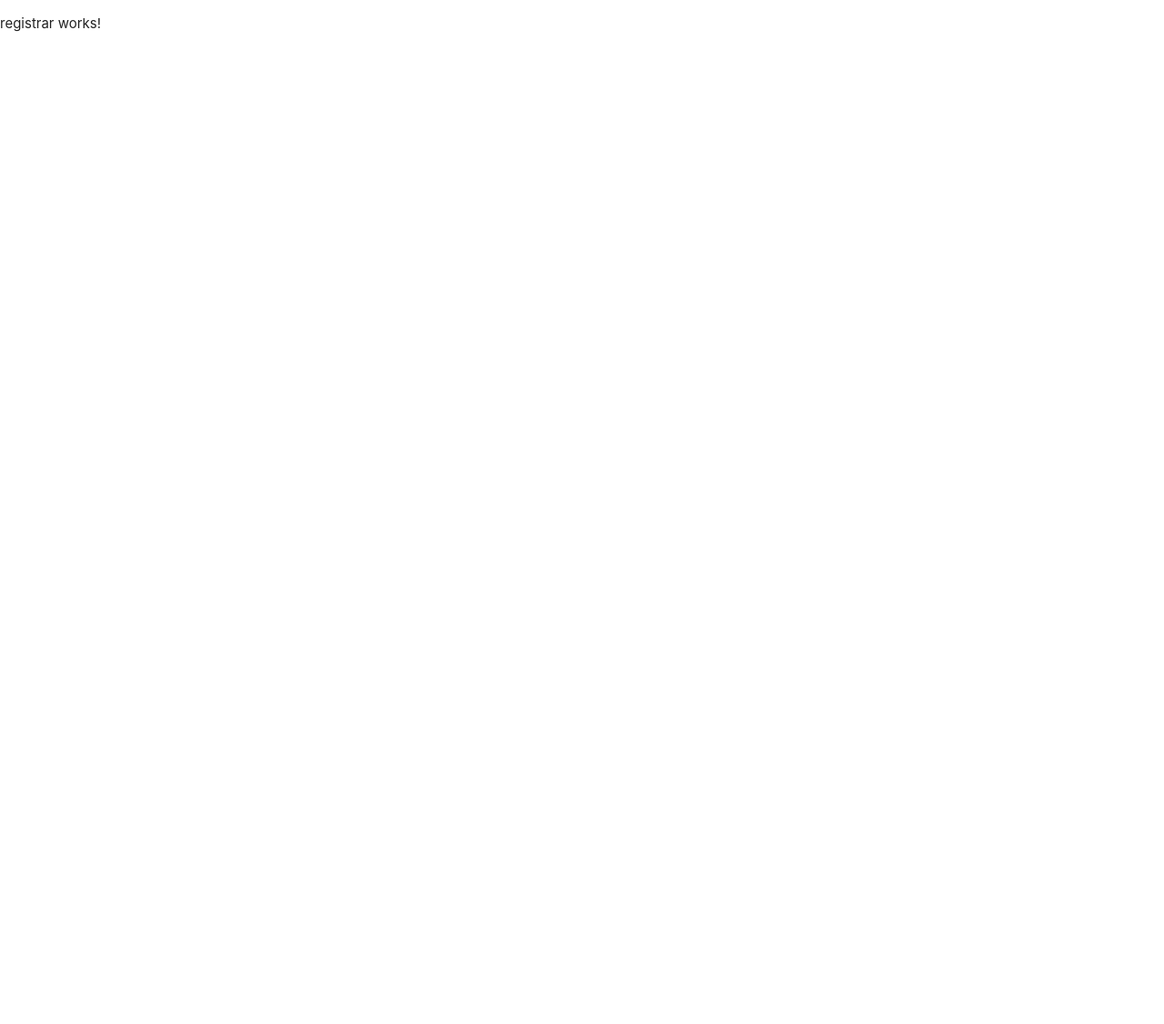
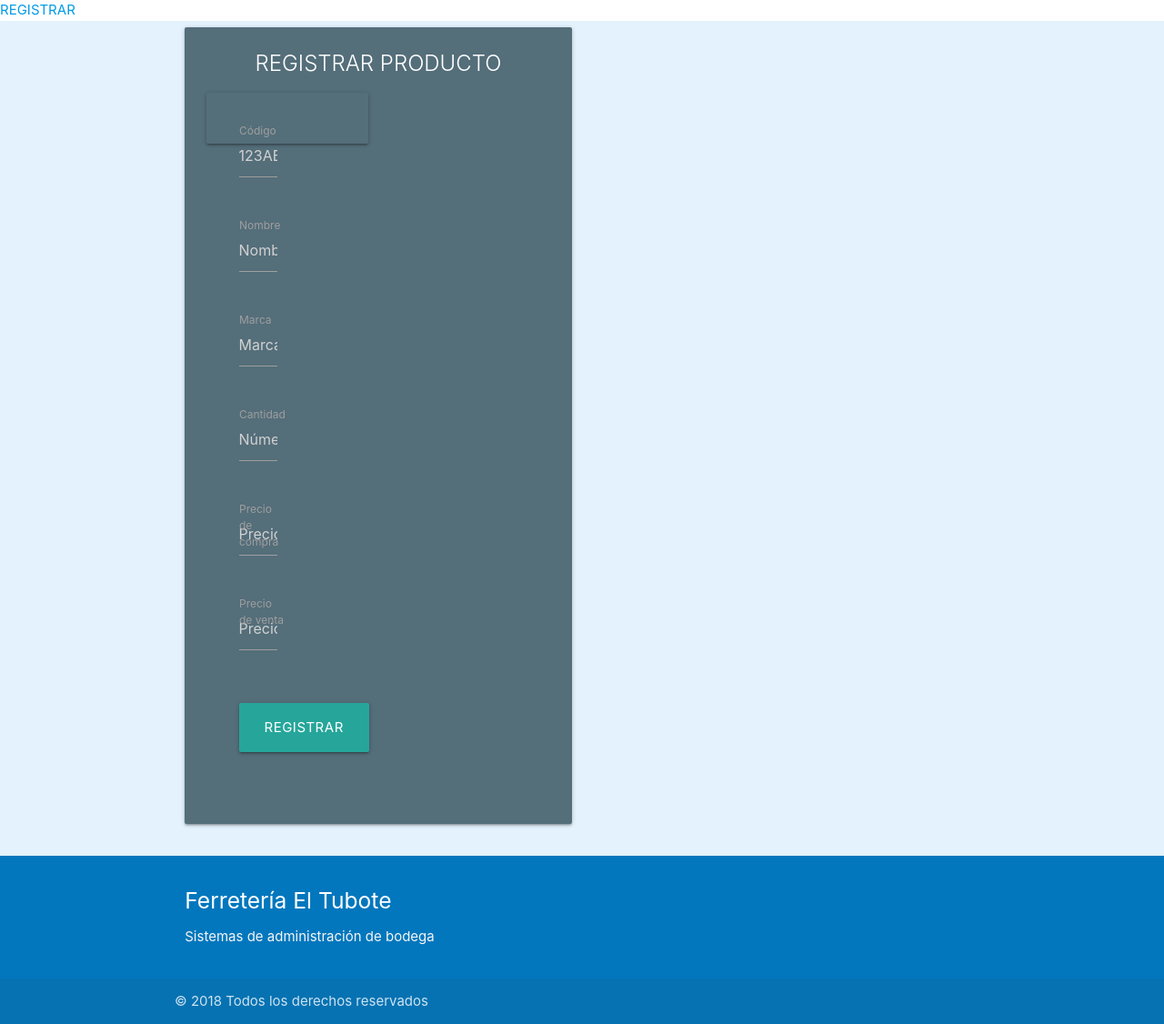
Before and after one commit to victoralonsopacha/dise-o_final, an Angular app in the folder ferreteria1/: page /registrar in a window 1280 px wide. Shown: the whole page at 91% size. Before the commit the page ends 800 px from the top, so only its background shows below. Built offline with nearby package versions, Linux system fonts and the light colour scheme.

Commit message:
cabios en el componente de registrar

```diff
--- a/ferreteria1/src/app/app.component.html
+++ b/ferreteria1/src/app/app.component.html
@@ -1 +1,2 @@
+<a routerLink="registrar">REGISTRAR</a>
 <router-outlet></router-outlet>
--- a/ferreteria1/src/app/components/registrar/registrar.component.css
+++ b/ferreteria1/src/app/components/registrar/registrar.component.css
@@ -0,0 +1,7 @@
+body{
+    background-color: #e3f2fd;
+}
+
+.page-footer{
+    background-color: #0277bd;
+}
--- a/ferreteria1/src/app/components/registrar/registrar.component.html
+++ b/ferreteria1/src/app/components/registrar/registrar.component.html
@@ -1,3 +1,90 @@
-<p>
-  registrar works!
-</p>
+<body>
+
+  <div class="container">
+<div class="row">
+    <div class="col s12 m6">
+      <div class="card blue-grey darken-1">
+        <div class="card-content white-text">
+          <span class="card-title" style="text-align:center">REGISTRAR PRODUCTO</span>
+
+
+          <div class="row">
+              <div class="col s12 m6">
+                <div class="card blue-grey darken-1">
+                  <div class="card-content white-text">
+                    <span class="card-title" ></span>
+                    <form class="col s12">
+                        <div class="row">
+
+                          <div class="input-field col s6">
+                            <input placeholder="123ABC" id="first_name" type="text" class="validate">
+                            <label for="first_name">Código</label>
+                          </div>
+                        </div>
+                        <div class="row">
+                          <div class="input-field col s6">
+                            <input placeholder="Nombre del producto" id="first_name" type="text" class="validate">
+                            <label for="first_name">Nombre</label>
+                          </div>
+                        </div>
+                        <div class="row">
+                          <div class="input-field col s6">
+                            <input placeholder="Marca del producto" id="first_name" type="text" class="validate">
+                            <label for="first_name">Marca</label>
+                          </div>
+                        </div>
+                        <div class="row">
+                          <div class="input-field col s6">
+                            <input placeholder="Número de unidades del producto" id="first_name" type="text" class="validate">
+                            <label for="first_name">Cantidad</label>
+                          </div>
+                        </div>
+                        <div class="row">
+                          <div class="input-field col s6">
+                            <input placeholder="Precio de compra en dólares" id="first_name" type="text" class="validate">
+                            <label for="first_name">Precio de compra</label>
+                          </div>
+                        </div>
+                        <div class="row">
+                          <div class="input-field col s6">
+                            <input placeholder="Precio de venta de dólares" id="first_name" type="text" class="validate">
+                            <label for="first_name">Precio de venta</label>
+                          </div>
+                        </div>
+                        <div class="row">
+                          <div class="input-field col s6">
+                              <a class="waves-effect waves-light btn-large">REGISTRAR</a>
+                          </div>
+                        </div>
+                      </form>
+                  </div>
+
+                </div>
+              </div>
+            </div>
+
+
+
+        </div>
+      </div>
+    </div>
+  </div>
+
+</div>
+
+  <footer class="page-footer">
+      <div class="container">
+        <div class="row">
+          <div class="col l6 s12">
+            <h5 class="white-text">Ferretería El Tubote</h5>
+            <p class="grey-text text-lighten-4">Sistemas de administración de bodega</p>
+          </div>
+        </div>
+      </div>
+      <div class="footer-copyright">
+        <div class="container">
+        © 2018 Todos los derechos reservados
+        </div>
+      </div>
+    </footer>
+</body>
```
